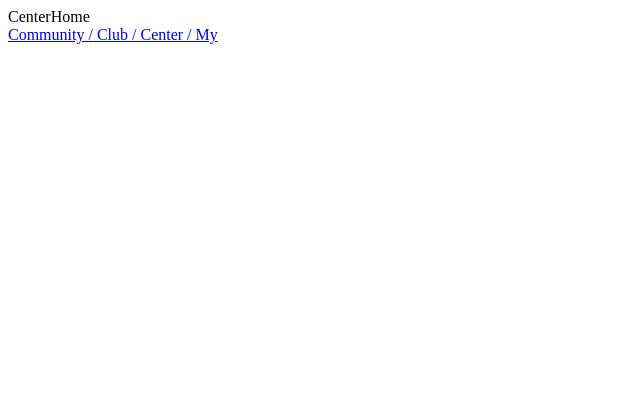
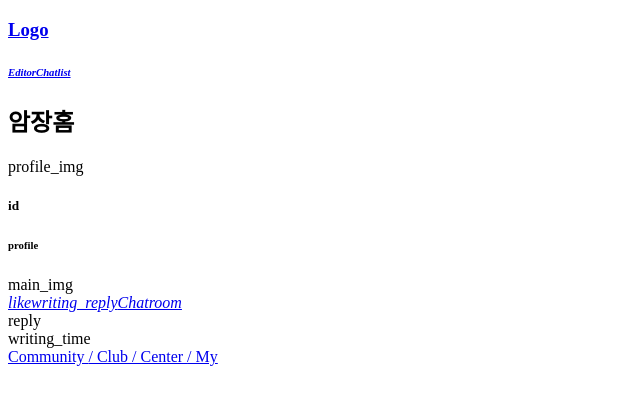
Before and after one commit to serapapa/ClimberFront, a React (Create React App) app in the folder front/: page /Center in a window 1280 px wide. Shown: the top 404 px of the page, without its empty margins (0-640 px from the left). Built offline with nearby package versions, Linux system fonts and the light colour scheme.

Commit message:
fix again
fix again

```diff
--- a/front/src/pages/Center.js
+++ b/front/src/pages/Center.js
@@ -1,9 +1,42 @@
 import React from 'react'
+import {Link} from 'react-router-dom';
 
 function CenterHome() {
   return (
     <>
-        <div>CenterHome</div>
+    {/* 헤더영역, 각 페이지 연결하는 버튼만 들어가는 공간 */}
+    <header>
+      <h3>
+        <Link to={"/"}>Logo</Link>
+      </h3>
+      <h6>
+        <Link to={"/Editor"}><i>Editor</i></Link>
+        <Link to={"/Chatlist"}><i>Chatlist</i></Link>
+      </h6>
+    </header>
+
+
+    {/* 섹션영역, 아티클 형태로 객체가 유입되는 공간 */}
+    <section>
+      <h1>암장홈</h1>
+      <article>        {/* 아티클영역, 객체를 보여주는 프레임 */}
+        <div>
+          <div>profile_img</div>
+          <div>
+            <h5>id</h5>
+            <h6>profile</h6>
+          </div>
+        </div>
+        <div>main_img</div>
+        <div>
+          <Link to={"/"}><i>like</i></Link>
+          <Link to={"/writing_reply"}><i>writing_reply</i></Link>
+          <Link to={"/Chatroom"}><i>Chatroom</i></Link>
+        </div>
+        <div>reply</div>
+        <div>writing_time</div>
+      </article>
+      </section>
     </>
   )
 }
--- a/front/src/pages/ChatList.js
+++ b/front/src/pages/ChatList.js
@@ -1,8 +1,12 @@
 import React from 'react'
+import {Link} from 'react-router-dom';
 
 function ChatList() {
   return (
-    <div>ChatList</div>
+    <>
+    <h1>클럽홈</h1>
+    <Link to={"My"}><i>개인홈</i></Link>
+    </>
   )
 }
 
--- a/front/src/pages/Club.js
+++ b/front/src/pages/Club.js
@@ -1,9 +1,42 @@
 import React from 'react'
+import {Link} from 'react-router-dom';
 
 function Club() {
   return (
     <>
-        <div>ClubHome페이지입니다.</div>
+    {/* 헤더영역, 각 페이지 연결하는 버튼만 들어가는 공간 */}
+    <header>
+      <h3>
+        <Link to={"/"}>Logo</Link>
+      </h3>
+      <h6>
+        <Link to={"/Editor"}><i>Editor</i></Link>
+        <Link to={"/Chatlist"}><i>Chatlist</i></Link>
+      </h6>
+    </header>
+
+
+    {/* 섹션영역, 아티클 형태로 객체가 유입되는 공간 */}
+    <section>
+    <h1>클럽홈</h1>
+      <article>        {/* 아티클영역, 객체를 보여주는 프레임 */}
+        <div>
+          <div>profile_img</div>
+          <div>
+            <h5>id</h5>
+            <h6>profile</h6>
+          </div>
+        </div>
+        <div>main_img</div>
+        <div>
+          <Link to={"/"}><i>like</i></Link>
+          <Link to={"/writing_reply"}><i>writing_reply</i></Link>
+          <Link to={"/Chatroom"}><i>Chatroom</i></Link>
+        </div>
+        <div>reply</div>
+        <div>writing_time</div>
+      </article>
+      </section>
     </>
   )
 }
--- a/front/src/pages/Community.js
+++ b/front/src/pages/Community.js
@@ -7,17 +7,18 @@ function Community() {
     {/* 헤더영역, 각 페이지 연결하는 버튼만 들어가는 공간 */}
     <header>
       <h3>
-        Logo
+        <Link to={"/"}>Logo</Link>
       </h3>
       <h6>
-        <Link><i>Editor</i></Link>
-        <Link ><i>Chatlist</i></Link>
+        <Link to={"/Editor"}><i>Editor</i></Link>
+        <Link to={"/Chatlist"}><i>Chatlist</i></Link>
       </h6>
     </header>
 
 
     {/* 섹션영역, 아티클 형태로 객체가 유입되는 공간 */}
     <section>
+    <h1>커뮤니티홈</h1>
       <article>        {/* 아티클영역, 객체를 보여주는 프레임 */}
         <div>
           <div>profile_img</div>
@@ -28,9 +29,9 @@ function Community() {
         </div>
         <div>main_img</div>
         <div>
-          <Link><i>like</i></Link>
-          <Link><i>writing_reply</i></Link>
-          <Link><i>1:1 Chat</i></Link>
+          <Link to={"/"}><i>like</i></Link>
+          <Link to={"/writing_reply"}><i>writing_reply</i></Link>
+          <Link to={"/Chatroom"}><i>Chatroom</i></Link>
         </div>
         <div>reply</div>
         <div>writing_time</div>
--- a/front/src/pages/My.js
+++ b/front/src/pages/My.js
@@ -1,8 +1,43 @@
 import React from 'react'
+import {Link} from 'react-router-dom';
 
 function My() {
   return (
-    <div>My</div>
+    <>
+    {/* 헤더영역, 각 페이지 연결하는 버튼만 들어가는 공간 */}
+    <header>
+      <h3>
+        <Link to={"/"}>Logo</Link>
+      </h3>
+      <h6>
+        <Link to={"/Editor"}><i>Editor</i></Link>
+        <Link to={"/Chatlist"}><i>Chatlist</i></Link>
+      </h6>
+    </header>
+
+
+    {/* 섹션영역, 아티클 형태로 객체가 유입되는 공간 */}
+    <section>
+    <h1>마이홈</h1>
+      <article>        {/* 아티클영역, 객체를 보여주는 프레임 */}
+        <div>
+          <div>profile_img</div>
+          <div>
+            <h5>id</h5>
+            <h6>profile</h6>
+          </div>
+        </div>
+        <div>main_img</div>
+        <div>
+          <Link to={"/"}><i>like</i></Link>
+          <Link to={"/writing_reply"}><i>writing_reply</i></Link>
+          <Link to={"/Chatroom"}><i>Chatroom</i></Link>
+        </div>
+        <div>reply</div>
+        <div>writing_time</div>
+      </article>
+      </section>
+    </>
   )
 }
 
```
Also changed, not shown: front/src/pages/Chatroom.js (added, +11 -0 lines), front/src/pages/writing_reply.js (added, +9 -0 lines).
